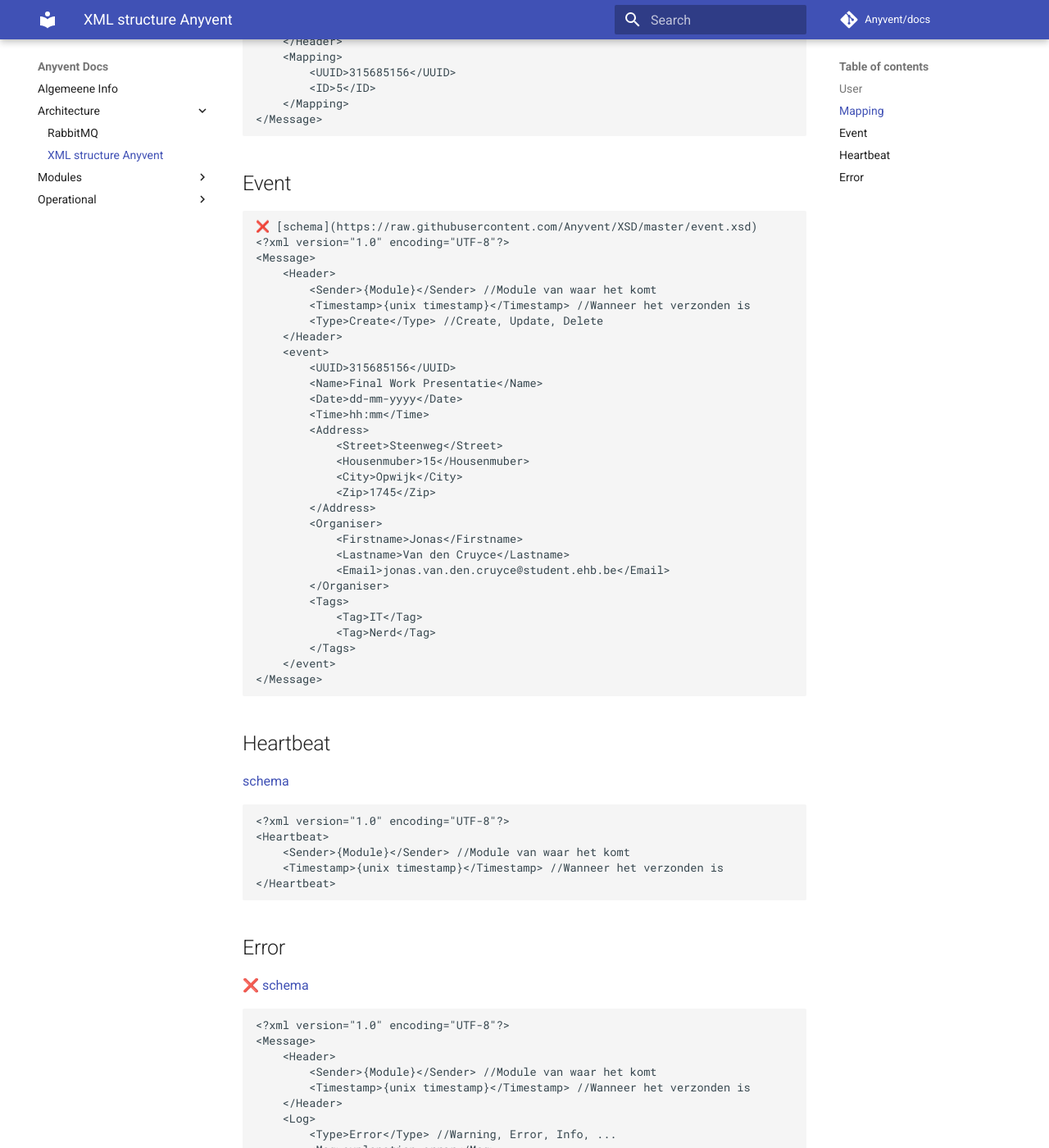
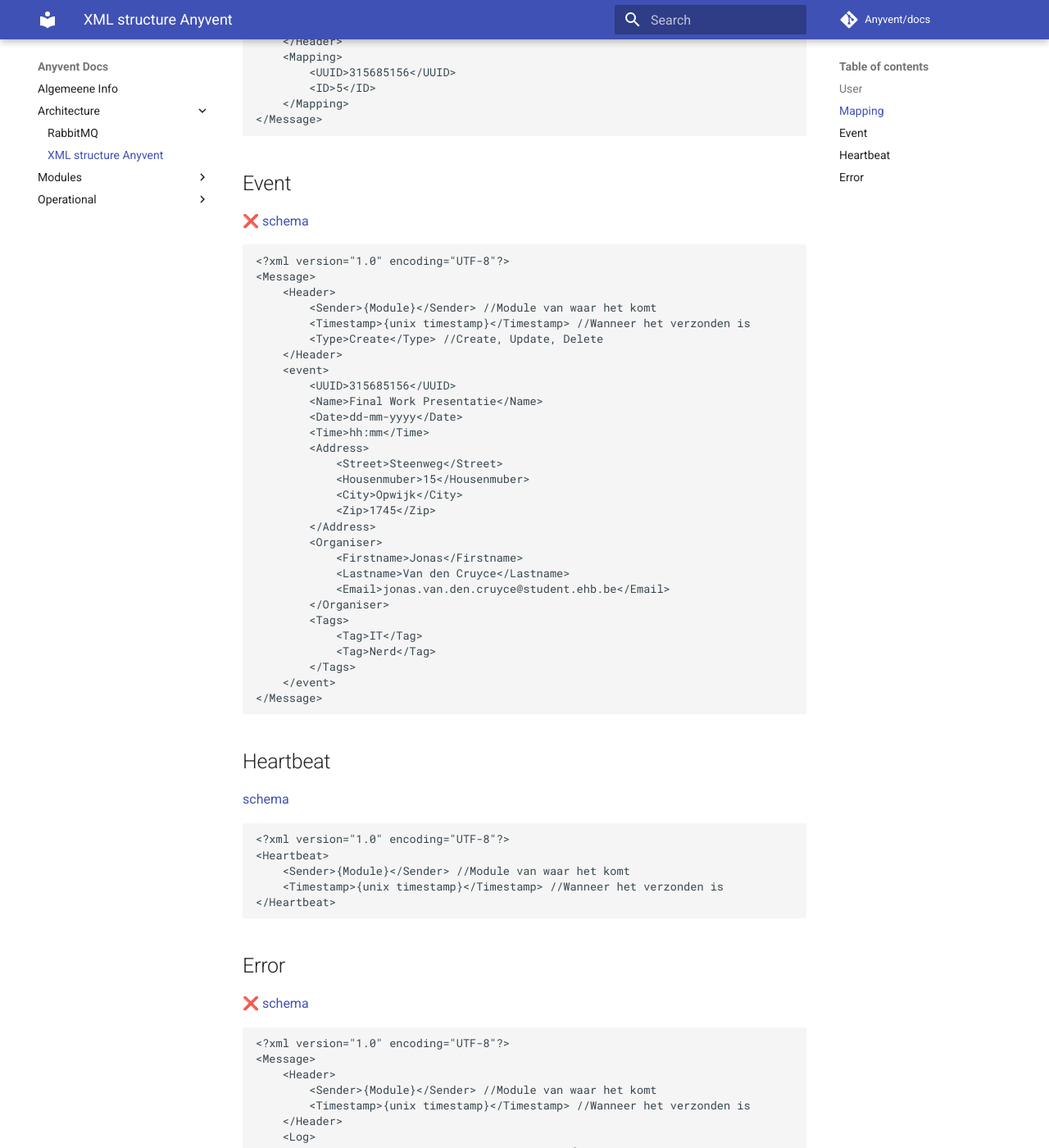
Before and after one commit to seppeconinx/docs, an MkDocs documentation site: the page built from docs/architecture/XML.md, in a window 1280 px wide and 1400 px high, scrolled down 947 px. Shown: the whole window at 82% size. Built offline with MkDocs 1.6.1 and Material for MkDocs 9.7.7, drawn with Linux system fonts in a browser that asks for light colours; comment, search, counter and statistics services are not loaded.

Commit message:
updated event

````diff
--- a/docs/architecture/XML.md
+++ b/docs/architecture/XML.md
@@ -45,8 +45,8 @@
 ```
 
 ## Event
+❌ [schema](https://raw.githubusercontent.com/Anyvent/XSD/master/event.xsd)
 ```xml
-❌ [schema](https://raw.githubusercontent.com/Anyvent/XSD/master/event.xsd)
 <?xml version="1.0" encoding="UTF-8"?>
 <Message>
 	<Header>
````
